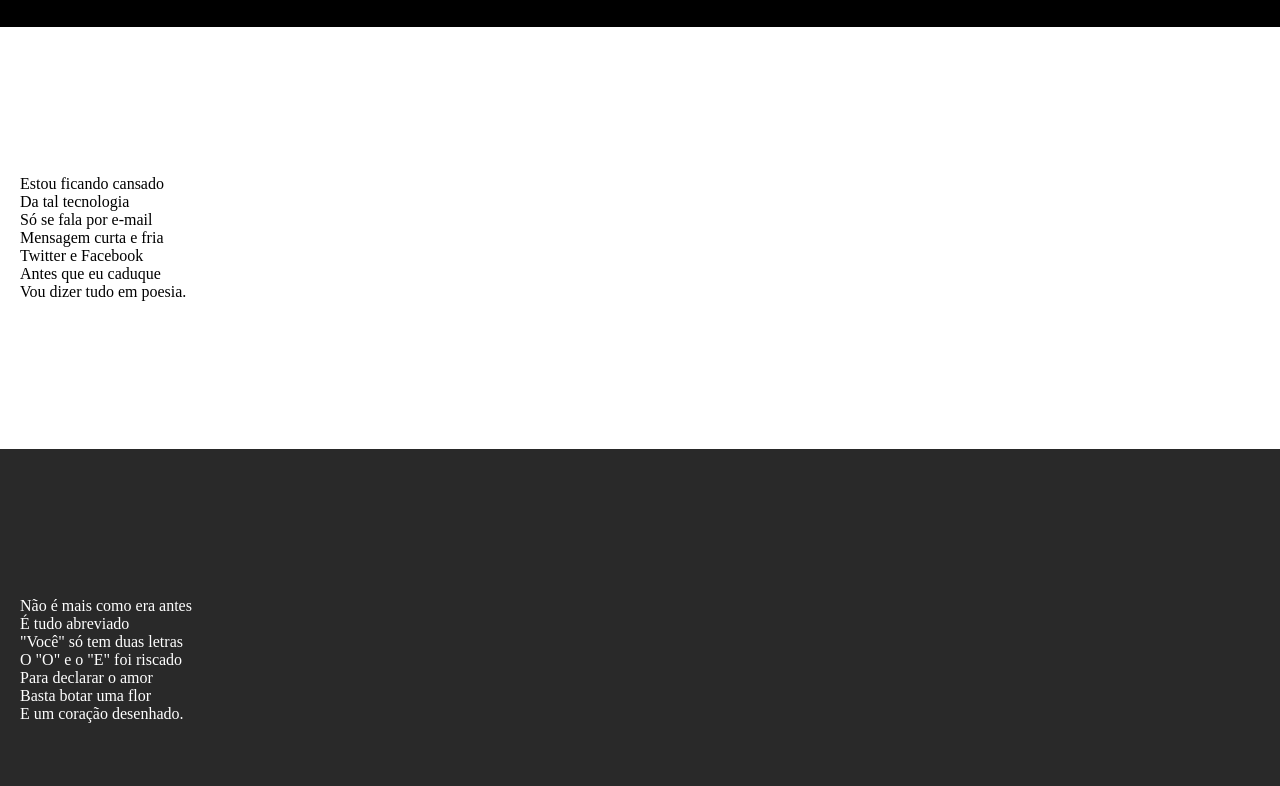
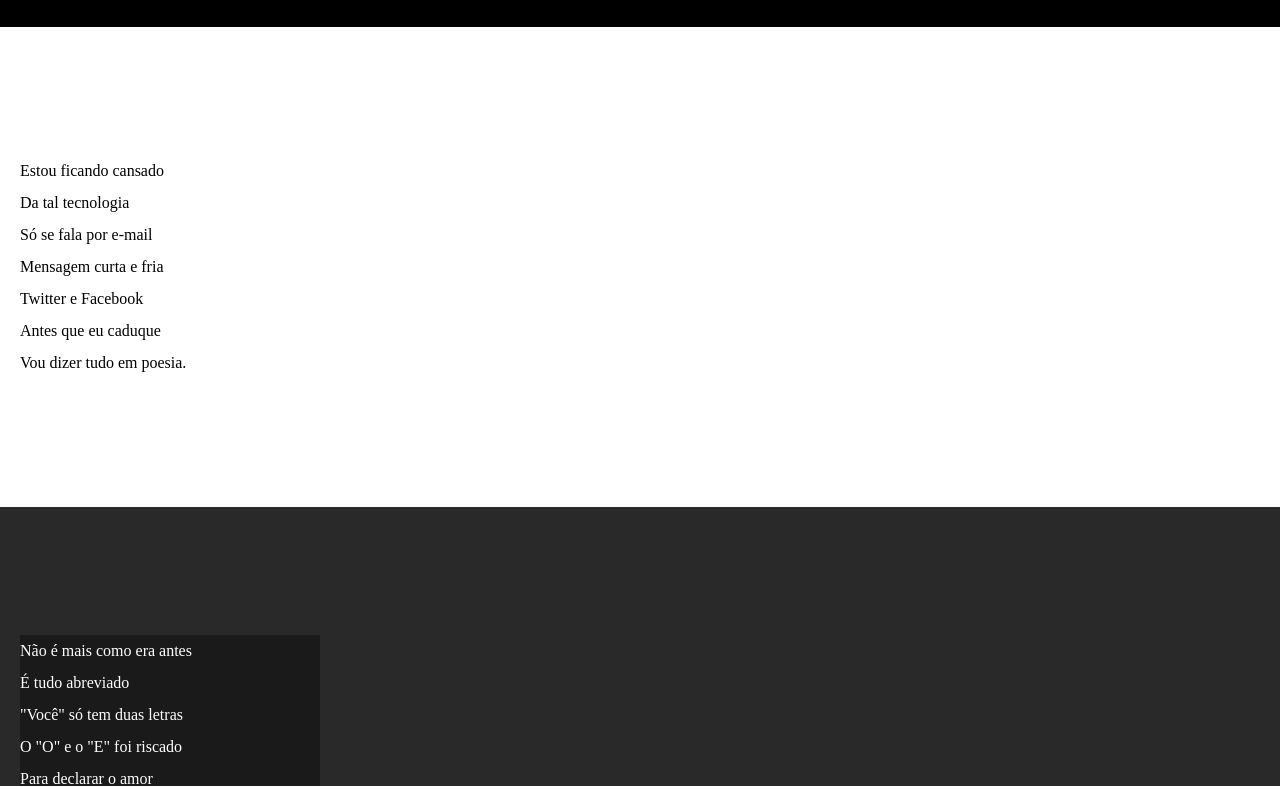
Before and after one commit to DavidSantt/html-css, a plain HTML site: page desafios/ex12/index.html in a window 1280 px wide. Shown: the part 168-954 px from the top of the page. Drawn offline with Linux system fonts and the light colour scheme.

Commit message:
desafio 12 atu.

```diff
--- a/desafios/ex12/style.css
+++ b/desafios/ex12/style.css
@@ -43,15 +43,22 @@ header a:hover, footer a:hover {
 section {
     padding-top: 10%;
     padding-bottom: 10%;
+    line-height: 2em;
+    padding-left: 20px;
 }
 
 section p {
-    margin: 20px;
+
 }
 
 .imagem {
     background-color: rgb(41, 41, 41);
     color: white;
+}
+
+section.imagem > p {
+    background-color: rgba(0, 0, 0, 0.371);
+    width: 300px;
 }
 
 footer {
```
